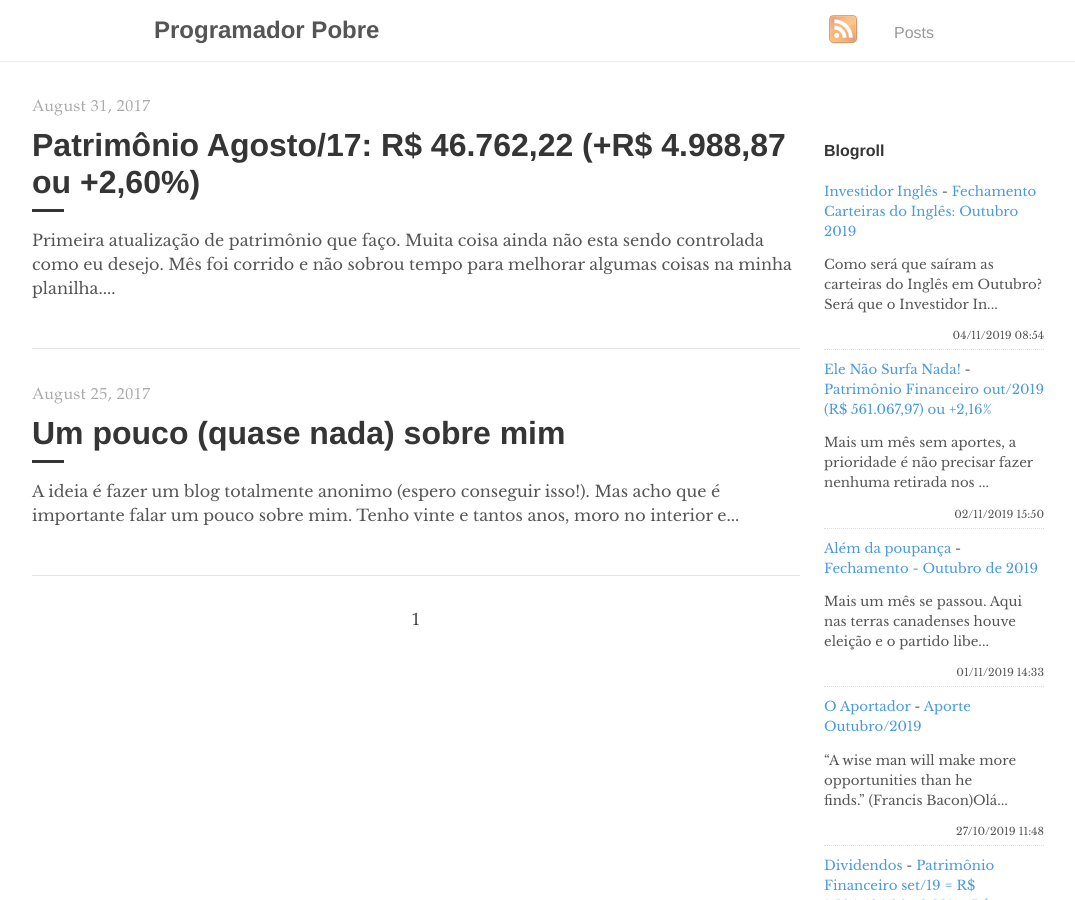
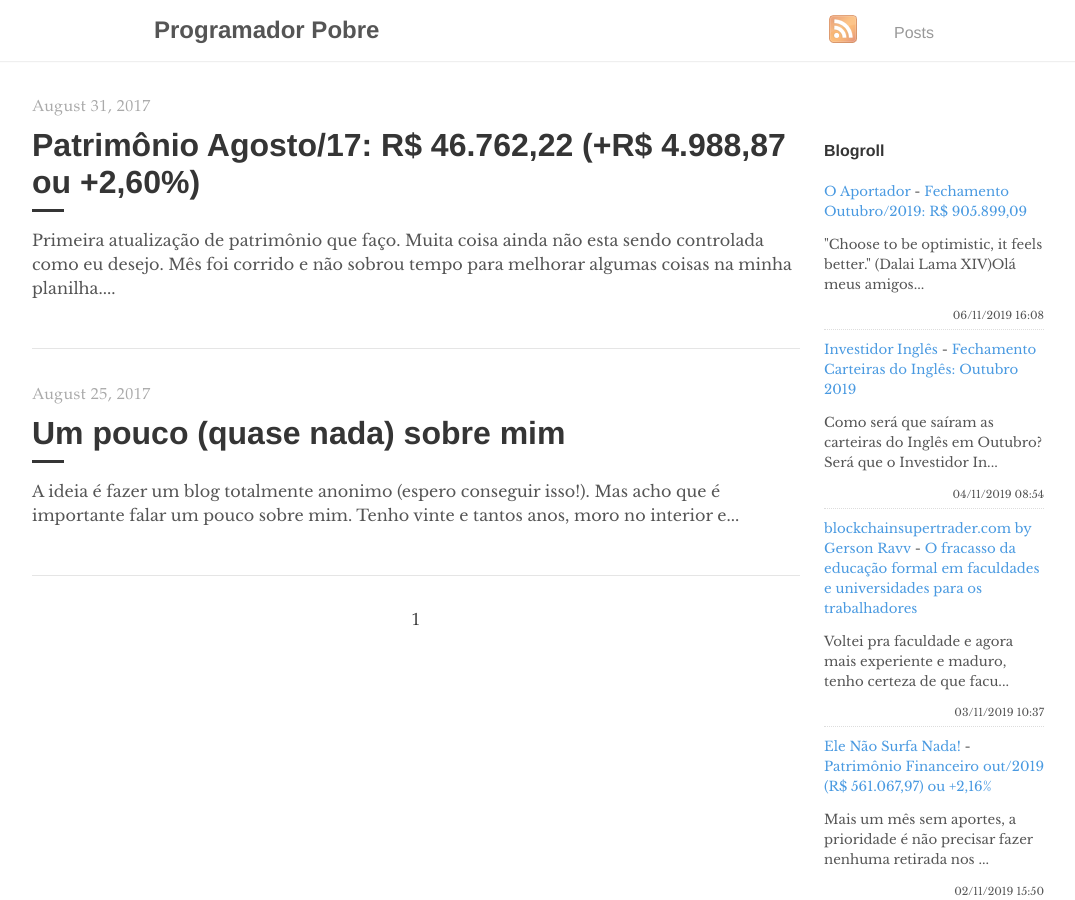
Before and after one commit to programadorpobre/programadorpobre.github.io, a Jekyll site: the page built from index.html, in a window 1280 px wide and 900 px high. Shown: the whole window, without its empty margins (96-1171 px from the left). Built offline with Jekyll 4.4.1, drawn with Linux system fonts in a browser that asks for light colours; the list of posts is cut into pages by our own code; comment, search, counter and statistics services are not loaded.

Commit message:
[ci skip] travis #823

```diff
--- a/_includes/feed-entries.html
+++ b/_includes/feed-entries.html
@@ -1,7 +1,17 @@
+<div class="feed-entry">
+    <a class="feed-entry-site-name" href="https://oaportadorfinanceiro.blogspot.com/">O Aportador</a> - <a class="feed-entry-title" href="https://oaportadorfinanceiro.blogspot.com/2019/11/fechamento-outubro2019-r-90589909.html">Fechamento Outubro/2019: R$ 905.899,09</a>
+    <p class="feed-entry-summary">"Choose to be optimistic, it feels better."&nbsp;(Dalai Lama XIV)Olá meus amigos...</p>
+    <time datetime="2019-11-06T16:08:00.002-03:00">06/11/2019 16:08</time>
+</div>
 <div class="feed-entry">
     <a class="feed-entry-site-name" href="https://www.investidoringles.com/">Investidor Inglês</a> - <a class="feed-entry-title" href="https://www.investidoringles.com/2019/11/fechamento-carteiras-do-ingles-outubro-2019.html">Fechamento Carteiras do Inglês: Outubro 2019</a>
     <p class="feed-entry-summary">Como será que saíram as carteiras do Inglês em Outubro? Será que o Investidor In...</p>
     <time datetime="2019-11-04T08:54:00.000-03:00">04/11/2019 08:54</time>
+</div>
+<div class="feed-entry">
+    <a class="feed-entry-site-name" href="http://www.blockchainsupertrader.com/">blockchainsupertrader.com by Gerson Ravv</a> - <a class="feed-entry-title" href="http://www.blockchainsupertrader.com/2019/11/o-fracasso-da-educacao-formal-em.html">O fracasso da educação formal em faculdades e universidades para os trabalhadores</a>
+    <p class="feed-entry-summary">Voltei pra faculdade e agora mais experiente e maduro, tenho certeza de que facu...</p>
+    <time datetime="2019-11-03T10:37:00.004-03:00">03/11/2019 10:37</time>
 </div>
 <div class="feed-entry">
     <a class="feed-entry-site-name" href="https://elenaosurfanada.blogspot.com/">Ele Não Surfa Nada!</a> - <a class="feed-entry-title" href="https://elenaosurfanada.blogspot.com/2019/11/patrimonio-financeiro-out2019-r.html">Patrimônio Financeiro out/2019 (R$ 561.067,97) ou +2,16%</a>
@@ -12,11 +22,6 @@
     <a class="feed-entry-site-name" href="https://alemdapoupanca.blogspot.com/">Além da poupança</a> - <a class="feed-entry-title" href="https://alemdapoupanca.blogspot.com/2019/11/fechamento-outubro-de-2019.html">Fechamento - Outubro de 2019</a>
     <p class="feed-entry-summary">Mais um mês se passou. Aqui nas terras canadenses houve eleição e o partido libe...</p>
     <time datetime="2019-11-01T14:33:00.000-03:00">01/11/2019 14:33</time>
-</div>
-<div class="feed-entry">
-    <a class="feed-entry-site-name" href="https://oaportadorfinanceiro.blogspot.com/">O Aportador</a> - <a class="feed-entry-title" href="https://oaportadorfinanceiro.blogspot.com/2019/10/aporte-outubro2019.html">Aporte Outubro/2019</a>
-    <p class="feed-entry-summary">“A wise man will make more opportunities than he finds.”&nbsp;(Francis Bacon)Olá...</p>
-    <time datetime="2019-10-27T11:48:00.000-03:00">27/10/2019 11:48</time>
 </div>
 <div class="feed-entry">
     <a class="feed-entry-site-name" href="http://bonsdividendos.blogspot.com/">Dividendos</a> - <a class="feed-entry-title" href="http://bonsdividendos.blogspot.com/2019/10/patrimonio-financeiro-set19-r-150443400.html">Patrimônio Financeiro set/19 = R$ 1.504.434,00 +2,33% + R$ 34.233,00</a>
```
